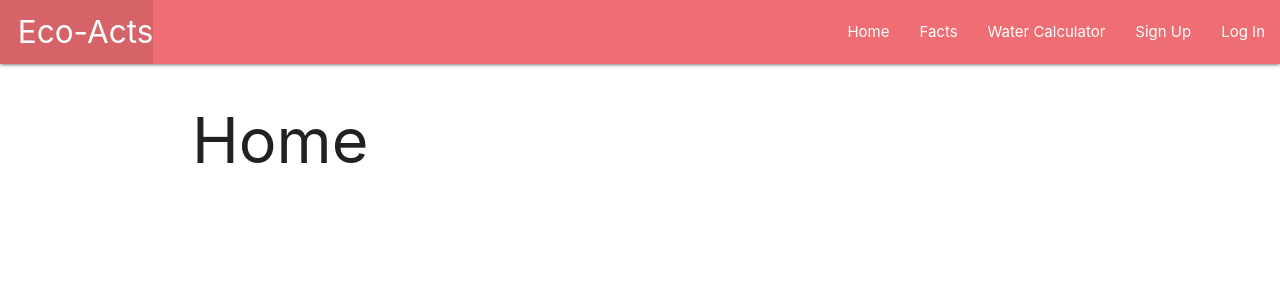
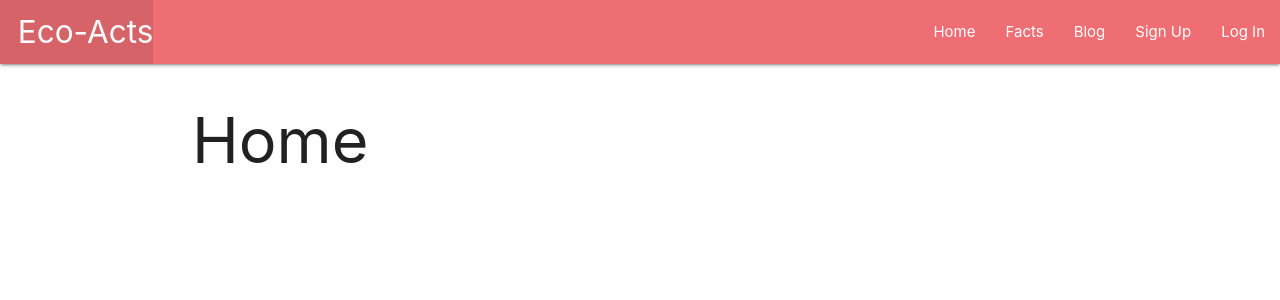
Before and after one commit to kkonkel23/Eco-Acts, a Django app: page / in a window 1280 px wide. Shown: the top 300 px of the page. Run offline with Django 3.2, Linux system fonts and the light colour scheme.

Commit message:
change water use to blog

```diff
--- a/main_app/templates/base.html
+++ b/main_app/templates/base.html
@@ -21,7 +21,7 @@
             <!-- changes below -->
             <li><a href="{% url 'home' %}">Home</a></li>
             <li><a href="{% url 'facts' %}">Facts</a></li>
-            <li><a href="{% url 'water_use' %}">Water Calculator</a></li>
+            <li><a href="{% url 'blog' %}">Blog</a></li>
             {% if user.is_authenticated %}
             <li><a href="{% url 'index' %}">Activities</a></li>
             <li><a href="{% url 'user_activities' user.id %}">My Activities</a></li>
--- a/main_app/templates/water_use.html
+++ b/main_app/templates/blog.html
@@ -3,4 +3,5 @@
 
 <h1>Water Use Calculator</h1>
 
+
 {% endblock %}
--- a/main_app/urls.py
+++ b/main_app/urls.py
@@ -4,7 +4,7 @@ from . import views
 urlpatterns = [
     path('', views.home, name='home'),
     path('facts/', views.facts, name='facts'),
-    path('wateruse/', views.water_use, name='water_use'),
+    path('blog/', views.blog, name='blog'),
     path('accounts/<int:user_id>/', views.user_activities, name='user_activities'),
     path('activities/', views.ActivityList.as_view(), name='index'),
     path('activities/<int:activity_id>/', views.activities_detail, name='detail'),
--- a/main_app/views.py
+++ b/main_app/views.py
@@ -16,8 +16,8 @@ def home(request):
 def facts(request):
   return render(request, 'facts.html')
 
-def water_use(request):
-    return render(request, 'water_use.html')
+def blog(request):
+    return render(request, 'blog.html')
 
 
 def signup(request):
```
